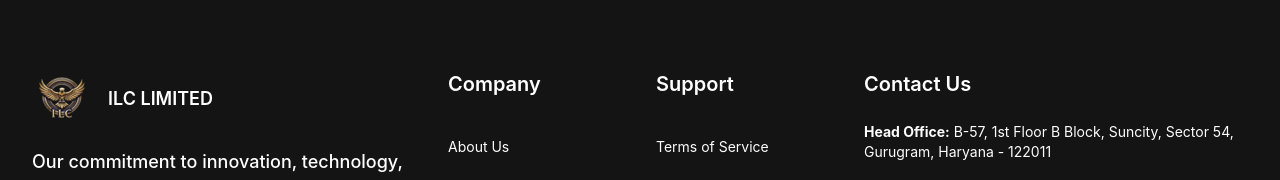
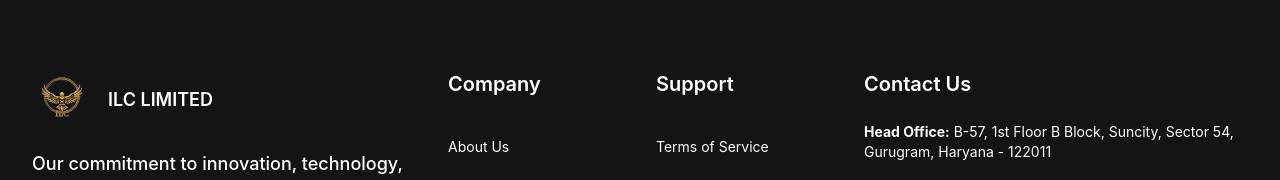
Before and after one commit to nitinsxngh/ILC-1, a Next.js app: page / in a window 1280 px wide. Shown: the part 5812-5992 px from the top of the page. Built offline with nearby package versions, Linux system fonts and the light colour scheme.

Commit message:
Footer Logo

```diff
--- a/app/components/Footer/Footer.tsx
+++ b/app/components/Footer/Footer.tsx
@@ -38,7 +38,7 @@ const Footer = () => {
           {/* COLUMN-1 */}
           <div className="col-span-4">
           <div className="flex items-center pb-4">
-              <img src={"/assets/logo/ilc-small.png"} alt="logo" />
+              <img className="h-[60px] h-30px w-30px" src={"/assets/logo/logo-new.svg"} alt="logo" />
               <h2 className="text-white text-lg font-semibold ml-4">ILC LIMITED</h2>
             </div>
             <h3 className="text-white text-lg font-medium leading-9 mb-4 lg:mb-20">
```
